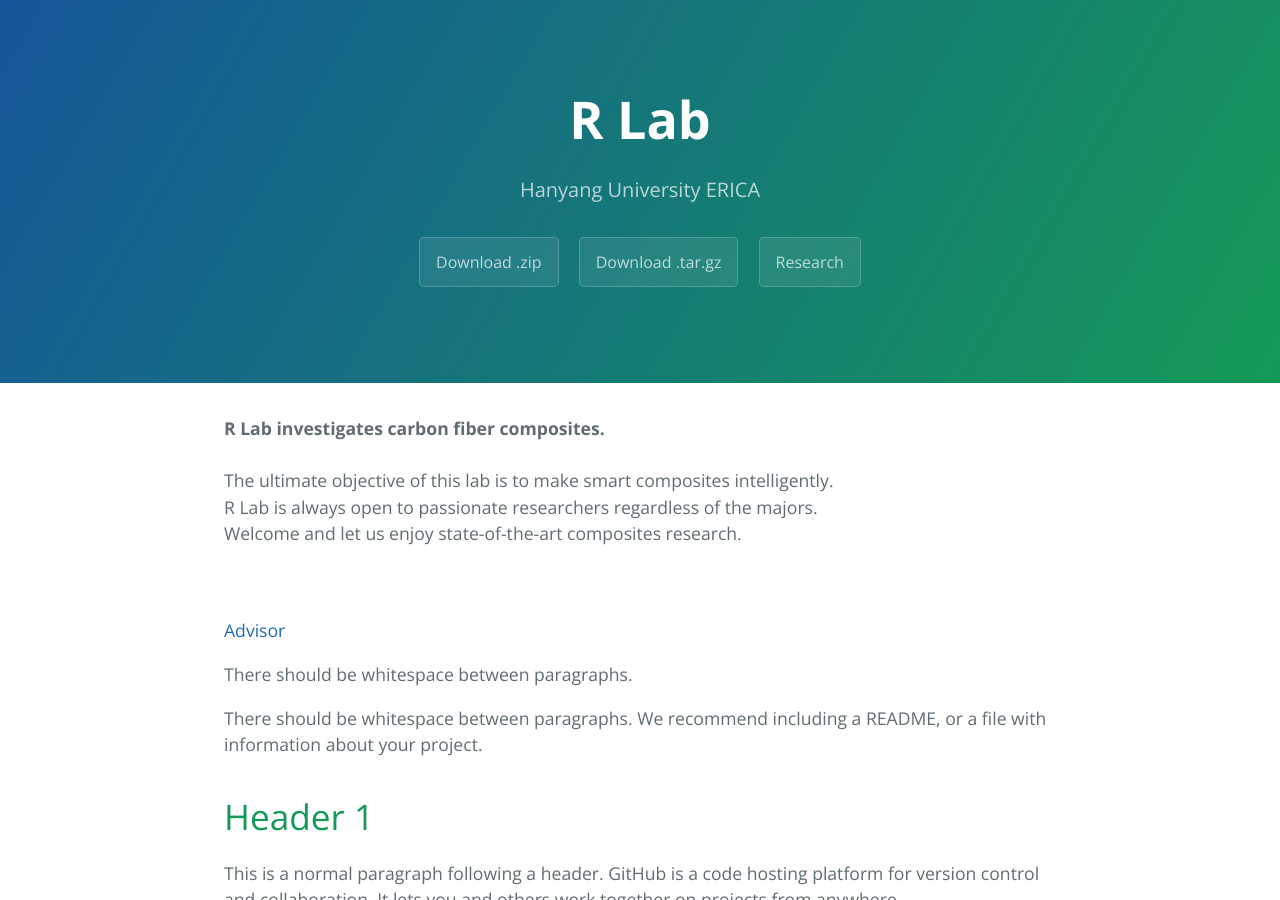
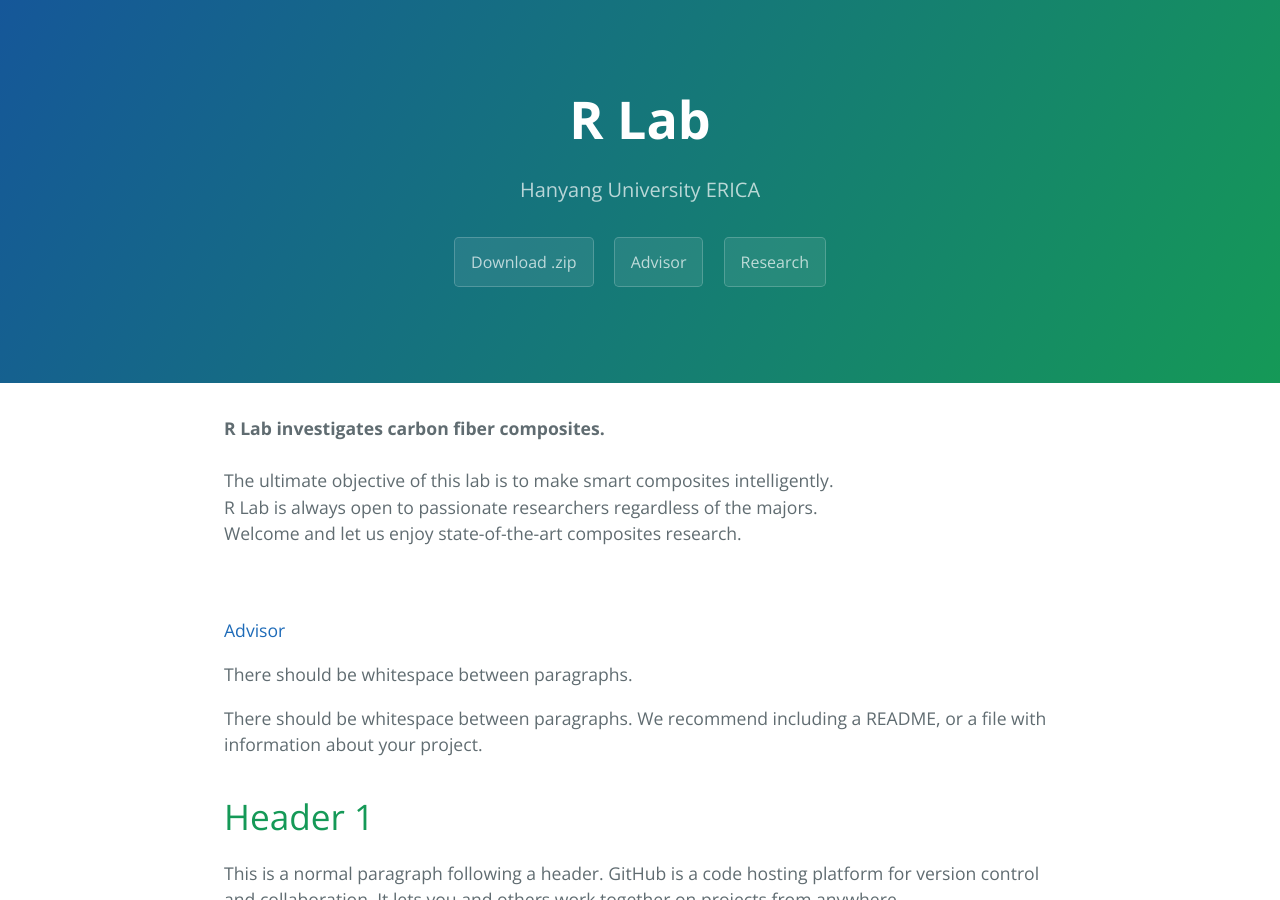
Before and after one commit to rhd1213/rhd1213.github.io, a Jekyll site: the page built from index.md, in a window 1280 px wide and 900 px high. Built offline with Jekyll 4.4.1, drawn with Linux system fonts in a browser that asks for light colours; our own code applies the rules of GitHub Pages for plain Markdown files.

Commit message:
Update default.html

```diff
--- a/_layouts/default.html
+++ b/_layouts/default.html
@@ -23,7 +23,7 @@
       {% endif %}
       {% if site.show_downloads %}
         <a href="{{ site.github.zip_url }}" class="btn">Download .zip</a>
-        <a href="{{ site.github.tar_url }}" class="btn">Download .tar.gz</a>
+        <a href="{{ https://rhd1213.github.io/another-page.html }}" class="btn">Advisor</a>
         <a href="{{ https://www.dropbox.com/scl/fi/iyw7ro7eox6uw9otai9wm/RLab_OnePager_230904.ppt?rlkey=zzd4pe0wsordheb5e7w7t7irm&dl=0 }}" class="btn">Research</a>
       {% endif %}
     </header>
```
